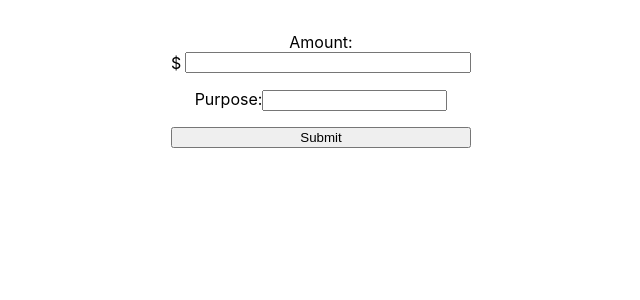
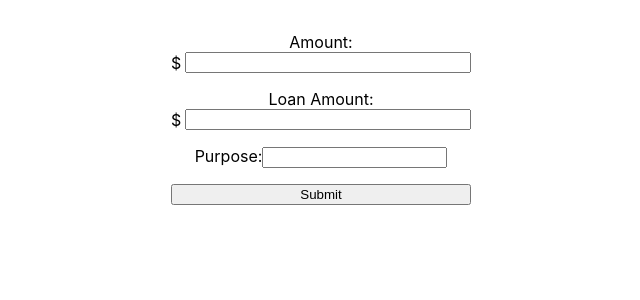
Before and after one commit to SMpriyaashri/main-app, a React (Create React App) app: page / in a window 1280 px wide. Shown: the top 300 px of the page, without its empty margins (319-959 px from the left). Built offline with nearby package versions, Linux system fonts and the light colour scheme.

Commit message:
added new field to main app

```diff
--- a/src/components/SampleForm.js
+++ b/src/components/SampleForm.js
@@ -32,6 +32,22 @@ const AmountForm = () => {
         </div>
       </label>
       <label>
+        Loan Amount:
+        <div style={{ display: 'flex', alignItems: 'center' }}>
+          <span style={{ marginRight: 4 }}>$</span>
+          <input
+            type="number"
+            name="amount"
+            value={form.amount}
+            onChange={handleChange}
+            required
+            min="0"
+            step="0.01"
+            style={{ flex: 1 }}
+          />
+        </div>
+      </label>
+      <label>
         Purpose:
         <input
           type="text"
```
